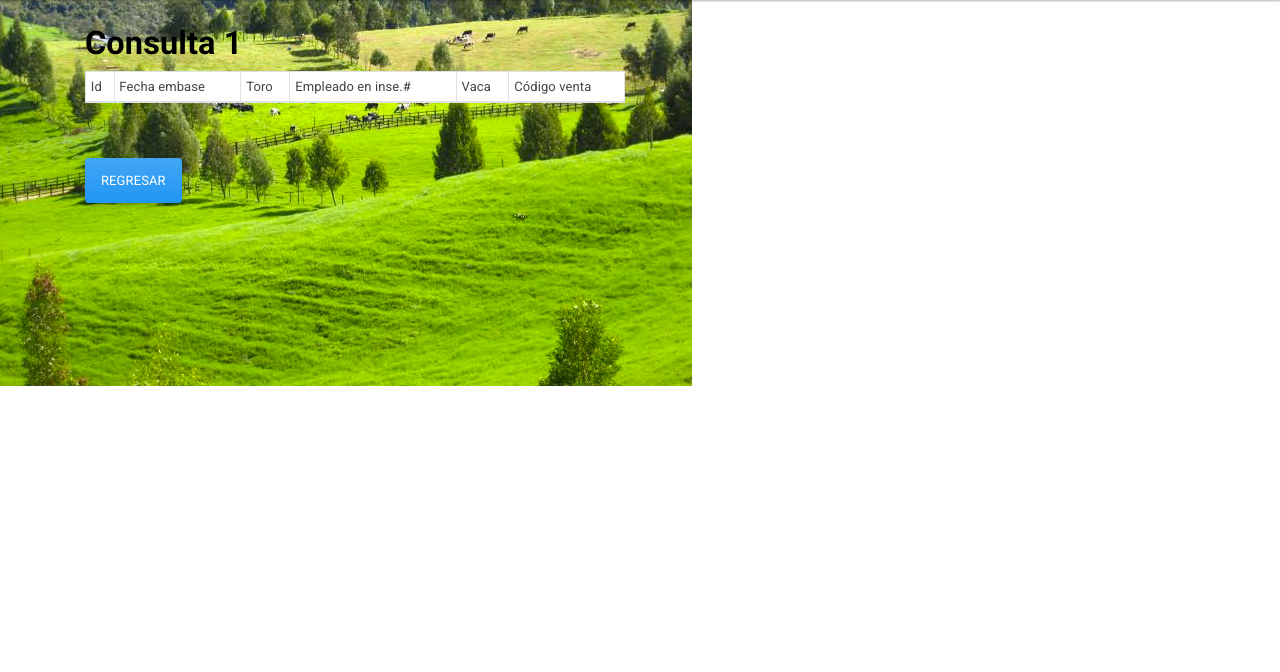
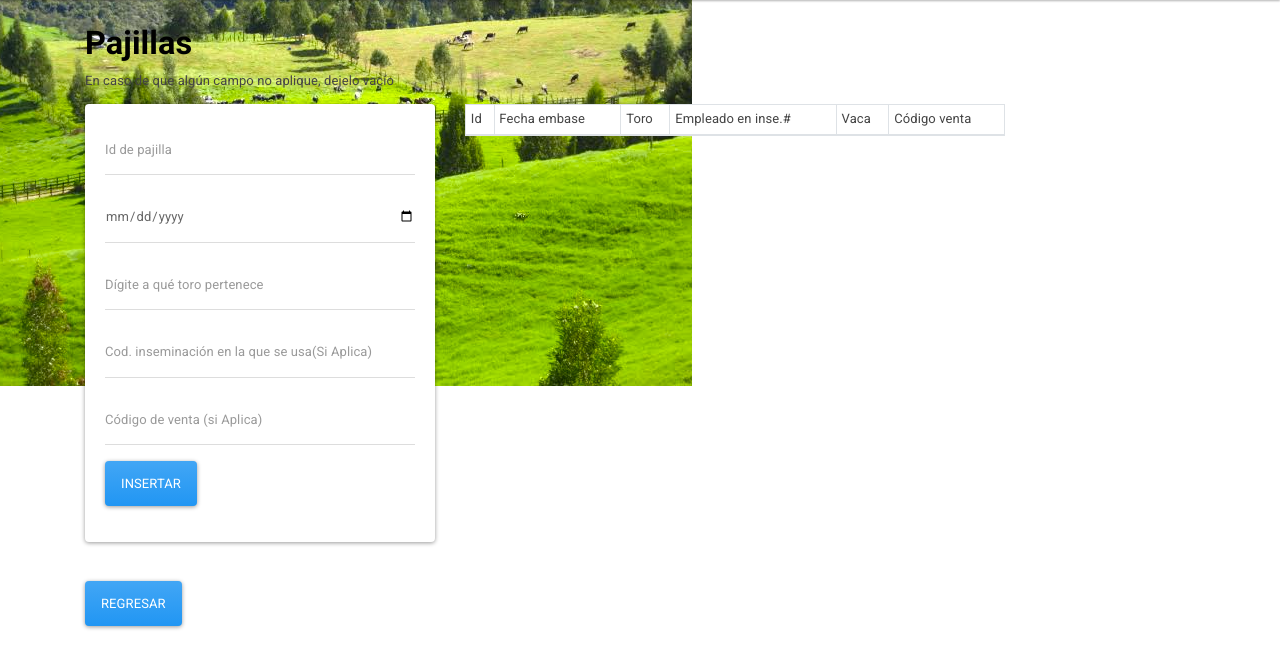
Before and after one commit to karou1182001/FinalBDGANT-V, a Flask app: template ganaderiaApp/templates/consulta_1.html in a window 1280 px wide. Shown: the part 128-800 px from the top of the page. Run offline with Flask 2, Linux system fonts and the light colour scheme; the template is opened without the code that fills it, so the values that code supplies are empty; parts of the project's set-up code (start-up, migrations or seed data) failed here and were passed over.

Commit message:
Cambios Maria

```diff
--- a/ganaderiaApp/App.py
+++ b/ganaderiaApp/App.py
@@ -254,8 +254,8 @@ def registro_ventas():
     return render_template("registro_ventas.html",datos = datos)
 
 #Consultas
-@app.route("/consulta_1")
-def consulta_1():
+@app.route("/pajillas")
+def pajillas():
     #Consulta para listar las pajillas y ver el  código de las
     #vacas y toros asociados
     cur.execute('SELECT pajilla.id_pajilla, pajilla.fecha_embase, pajilla.toro, pajilla.empleado_en, pajilla.vendido_en, inseminacion.vaca FROM pajilla CROSS JOIN inseminacion WHERE pajilla.empleado_en= inseminacion.cod_inseminacion')
@@ -271,6 +271,26 @@ def consulta_1():
     #En axis se especifica que se quiere eliminar una fila o columna
     datos=np.delete(datos, 0 , axis=0)
     return render_template('consulta_1.html', datos = datos)
+
+@app.route("/añadir_pajilla", methods=["POST"])
+def add_pajilla():
+    if request.method == "POST":
+        id_pajilla= request.form["id_pajilla"]
+        fecha_embase= request.form["fecha_embase"]
+        toro= request.form["toro"]
+        empleado_en= request.form["empleado_en"]
+        vendido_en= request.form["vendido_en"]
+        if empleado_en=="":
+            empleado_en=0
+        if vendido_en=="":
+            vendido_en=0
+        args=[int(id_pajilla), fecha_embase, int(toro), int(empleado_en), int(vendido_en)]
+        #Comando sql
+        cur.execute("INSERT INTO pajilla (id_pajilla, fecha_embase, toro, empleado_en, vendido_en) VALUES (?, ?, ?, ?, ?)", args)
+        #Confirmar comando
+        conn.commit()
+        flash("Pajilla añadida correctamente")
+    return redirect(url_for("pajillas"))
 
 @app.route("/consulta_2/<string:id>")
 def consulta_2(id):
--- a/ganaderiaApp/templates/consulta_1.html
+++ b/ganaderiaApp/templates/consulta_1.html
@@ -2,8 +2,48 @@
 {% extends 'layout.html' %}
 
 {% block body %}
-<h1 style="color:rgb(0, 0, 0)"><b>Consulta 1</b></h1>
+<h1 style="color:rgb(0, 0, 0)"><b>Pajillas</b></h1>
+<p>En caso de que algún campo no aplique, dejelo vacío</p>
     <div class="row">
+        <div class="col-md-4">
+            {% with messages = get_flashed_messages() %}
+            {% if messages %}
+            {% for message in messages %}
+                <div class="alert alert-success alert-dismissible fade show" role="alert">
+                    {{message}}
+                    <button type="button" class="btn-close" data-bs-dismiss="alert" aria-label="Close"></button>
+                </div>
+            {% endfor %}
+            {% endif %}
+            {% endwith %}
+            <div class="card card-body">
+                <form method= 'POST'>
+                    <div class="form-group">
+                        <input type="number" name = "id_pajilla" placeholder="Id de pajilla" class="form-control">
+                    </div>
+                    <div class="form-group">
+                        <input type="date" name = "fecha_embase" placeholder="Fecha de embase" class="form-control">
+                    </div>
+                    <div class="form-group">
+                        <input type="number" name="toro" placeholder="Dígite a qué toro pertenece" class="form-control">
+                    </div>
+                    <div class="form-group">
+                        <input type="number" name="empleado_en" placeholder="Cod. inseminación en la que se usa(Si Aplica)" class="form-control">
+                    </div>
+                    <div class="form-group">
+                        <input type="number" name="vendido_en" placeholder="Código de venta (si Aplica)" class="form-control">
+                    </div>
+
+                    <div class="form-group">
+                        <button type="submit" formaction="/añadir_pajilla" class="btn btn-primary">Insertar</button>
+                        <!--<button type="submit" formaction="/update_hijo" class="btn btn-primary">Actualizar</button>-->
+                    </div>
+                </form>
+            </div>
+            <br>
+            <br>
+            <a class="btn btn-primary" href="http://localhost:3000/" role="button">Regresar</a>
+        </div>
         <div class="col-md-6">
             <table class="table table-striped table-bordered bg-white table-sm">
                 <thead>
@@ -29,10 +69,6 @@
                     {% endfor%}
                 </tbody>
             </table>
-
-            <br>
-            <br>
-            <a class="btn btn-primary" href="http://localhost:3000/" role="button">Regresar</a>
-            </div>
+        </div>
     </div>
 {% endblock %}
--- a/ganaderiaApp/templates/index.html
+++ b/ganaderiaApp/templates/index.html
@@ -35,7 +35,7 @@
         <li style="text-shadow: 1px 1px 2px black; color: rgb(255, 255, 255); font-family: Arial, Helvetica, sans-serif; font-size: large;">CONSULTAS</li>
         <p></p>
         <ul clas="list-group list-group-numbered">
-            <li class="list-group-item"><a href="http://localhost:3000/consulta_1">LISTAR PAJILLAS</a></li>
+            <li class="list-group-item"><a href="http://localhost:3000/pajillas">LISTAR PAJILLAS</a></li>
             <li class="list-group-item"><a href="http://localhost:3000/consulta_2/1c">INFORMACIÓN SOBRE INSEMINACIONES</a></li>
         </ul>
     </ol>
--- a/ganaderiaApp/templates/registro_alimentacion.html
+++ b/ganaderiaApp/templates/registro_alimentacion.html
@@ -29,9 +29,7 @@
 
             <br>
             <br>
-            <form action="http://localhost:3000/">
-                <input type="submit" value="Regresar">
-            </form>
+            <a class="btn btn-primary" href="http://localhost:3000/" role="button">Regresar</a>
             </div>
     </div>
 {% endblock %}
--- a/ganaderiaApp/templates/registro_medico.html
+++ b/ganaderiaApp/templates/registro_medico.html
@@ -29,9 +29,7 @@
 
             <br>
             <br>
-            <form action="http://localhost:3000/">
-                <input type="submit" value="Regresar">
-            </form>
+            <a class="btn btn-primary" href="http://localhost:3000/" role="button">Regresar</a>
             </div>
     </div>
 {% endblock %}
```
